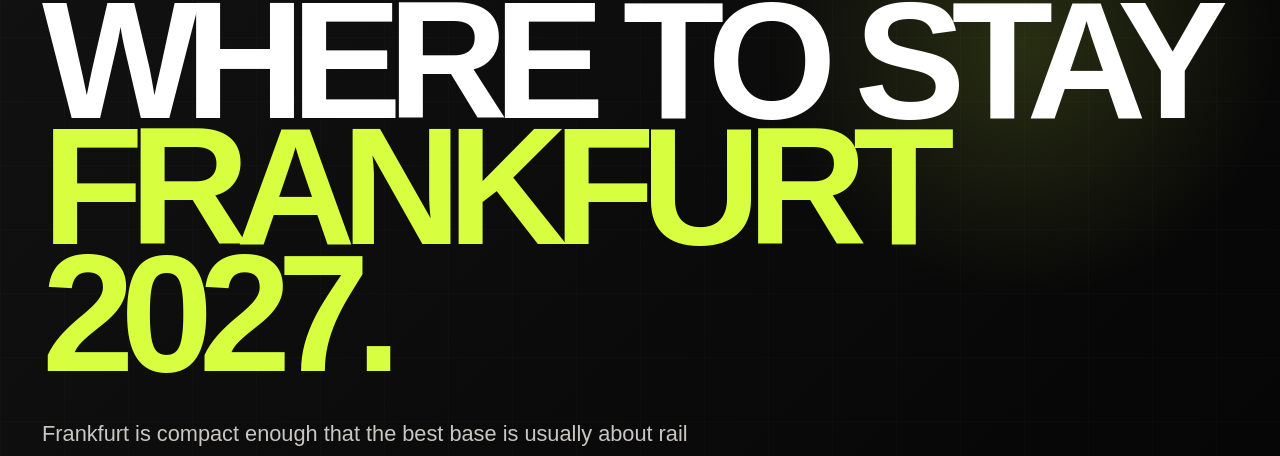
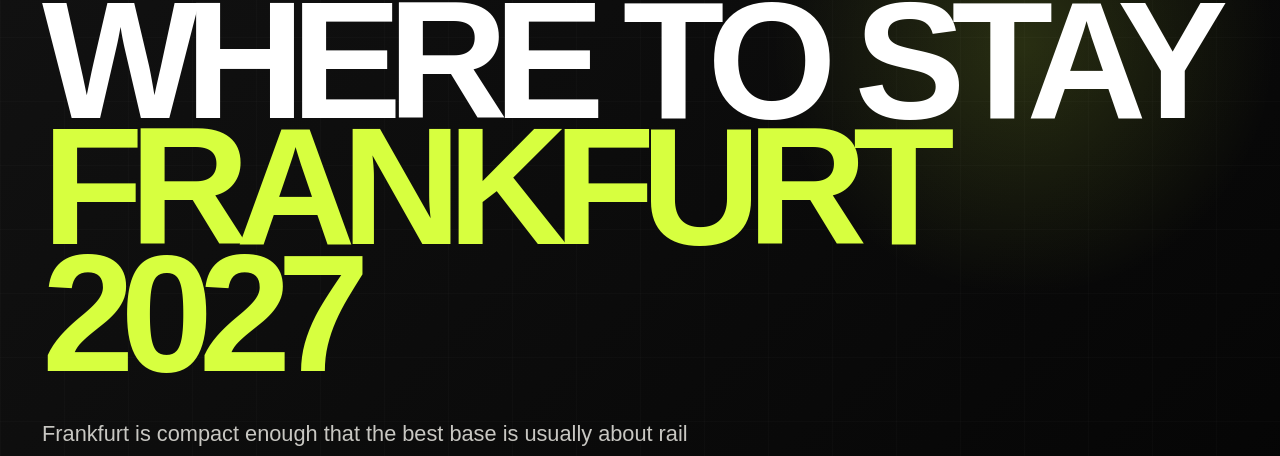
Before and after one commit to istanbulhighlights34-star/finalistanbul, a Next.js app: page /cities/frankfurt/where-to-stay in a window 1280 px wide. Shown: the part 248-704 px from the top of the page. Built offline with nearby package versions, Linux system fonts and the light colour scheme.

Commit message:
Remove trailing periods from hero headings

```diff
--- a/app/_components/TravelGuide.tsx
+++ b/app/_components/TravelGuide.tsx
@@ -2,6 +2,8 @@ import Link from "next/link";
 
 type Fact = [string, string];
 type Card = [string, string];
+
+const cleanHero = (value: string) => value.replace(/[.]+$/, "");
 
 export default function TravelGuide({
   kicker,
@@ -51,9 +53,9 @@ export default function TravelGuide({
       <section className="page-hero city-hero">
         <p className="kicker">{kicker}</p>
         <h1>
-          {title}
+          {cleanHero(title)}
           <br />
-          <span>{accent}</span>
+          <span>{cleanHero(accent)}</span>
         </h1>
         <p className="page-lede">{lede}</p>
       </section>
```
